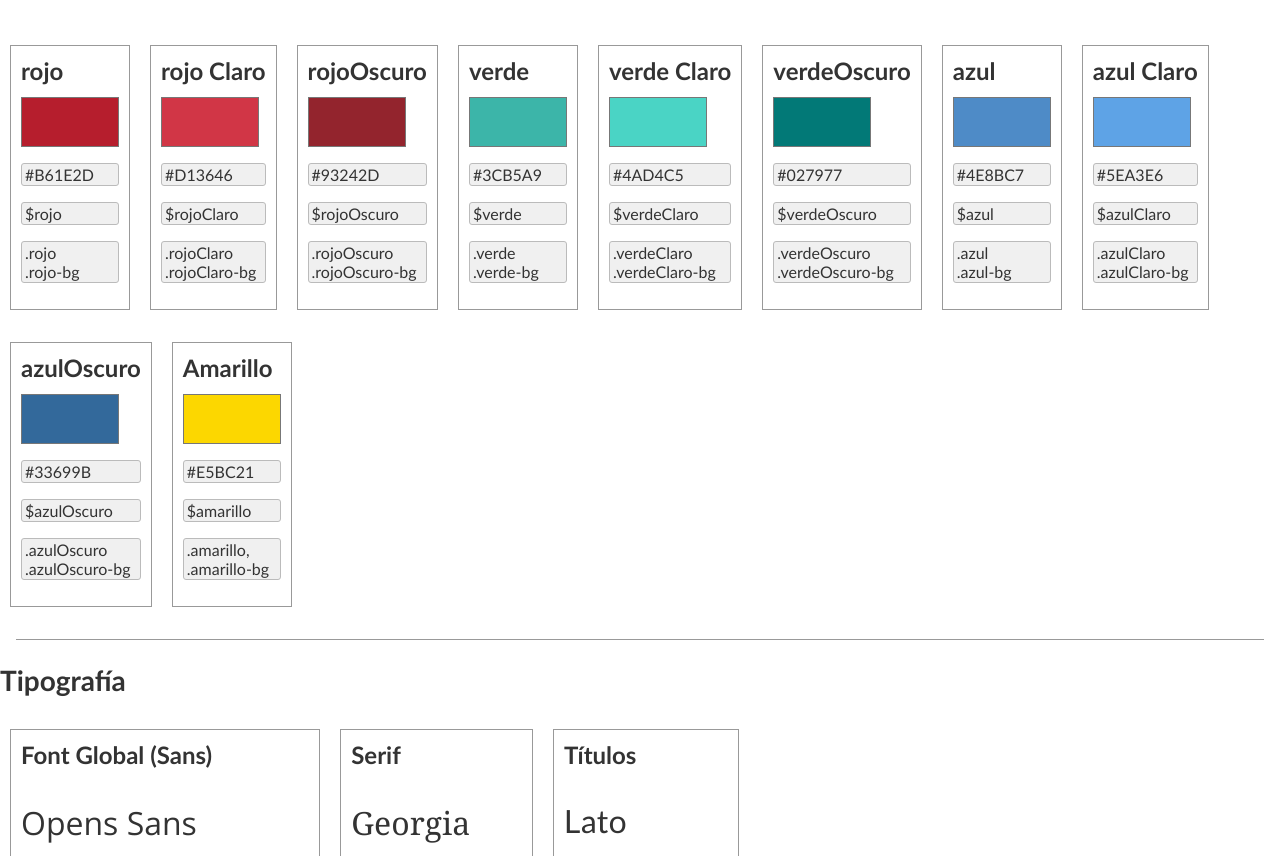
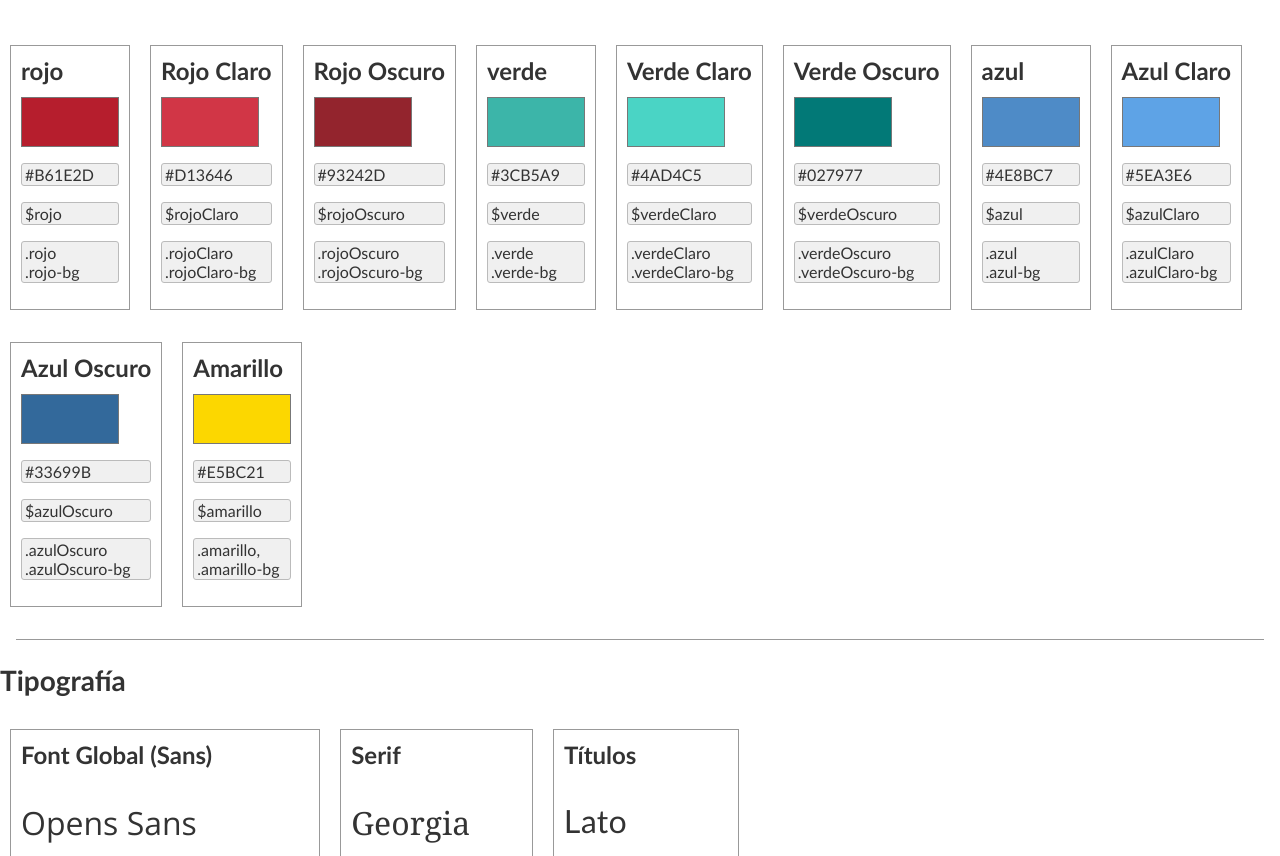
Before and after one commit to MedulaDesign/estilos-fcve, a website: page index.html in a window 1280 px wide. Shown: the part 904-1760 px from the top of the page. Drawn offline with nearby package versions, Linux system fonts and the light colour scheme.

Commit message:
pequenas correcciones

```diff
--- a/index.html
+++ b/index.html
@@ -107,7 +107,7 @@
 			<br> .rojo-bg</p>
 		</li>
 		<li class="color">
-			<h3>rojo Claro</h3>
+			<h3>Rojo Claro</h3>
 			<div class="rojoClaro-bg muestra"></div>
 			<p class="hex">#D13646</p>
 			<p class="variable">$rojoClaro</p>
@@ -115,7 +115,7 @@
 			<br> .rojoClaro-bg</p>
 		</li>
 		<li class="color">
-			<h3>rojoOscuro</h3>
+			<h3>Rojo Oscuro</h3>
 			<div class="rojoOscuro-bg muestra"></div>
 			<p class="hex">#93242D</p>
 			<p class="variable">$rojoOscuro</p>
@@ -132,7 +132,7 @@
 			<br> .verde-bg</p>
 		</li>
 		<li class="color">
-			<h3>verde Claro</h3>
+			<h3>Verde Claro</h3>
 			<div class="verdeClaro-bg muestra"></div>
 			<p class="hex">#4AD4C5</p>
 			<p class="variable">$verdeClaro</p>
@@ -140,7 +140,7 @@
 			<br> .verdeClaro-bg</p>
 		</li>
 		<li class="color">
-			<h3>verdeOscuro</h3>
+			<h3>Verde Oscuro</h3>
 			<div class="verdeOscuro-bg muestra"></div>
 			<p class="hex">#027977</p>
 			<p class="variable">$verdeOscuro</p>
@@ -157,7 +157,7 @@
 			<br> .azul-bg</p>
 		</li>
 		<li class="color">
-			<h3>azul Claro</h3>
+			<h3>Azul Claro</h3>
 			<div class="azulClaro-bg muestra"></div>
 			<p class="hex">#5EA3E6</p>
 			<p class="variable">$azulClaro</p>
@@ -165,7 +165,7 @@
 			<br> .azulClaro-bg</p>
 		</li>
 		<li class="color">
-			<h3>azulOscuro</h3>
+			<h3>Azul Oscuro</h3>
 			<div class="azulOscuro-bg muestra"></div>
 			<p class="hex">#33699B</p>
 			<p class="variable">$azulOscuro</p>
```
